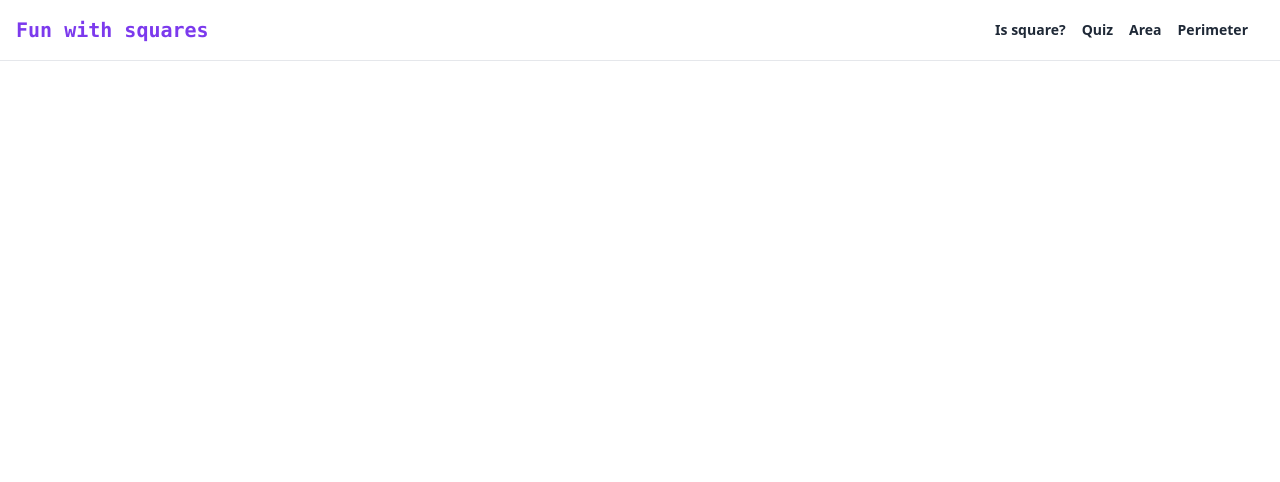
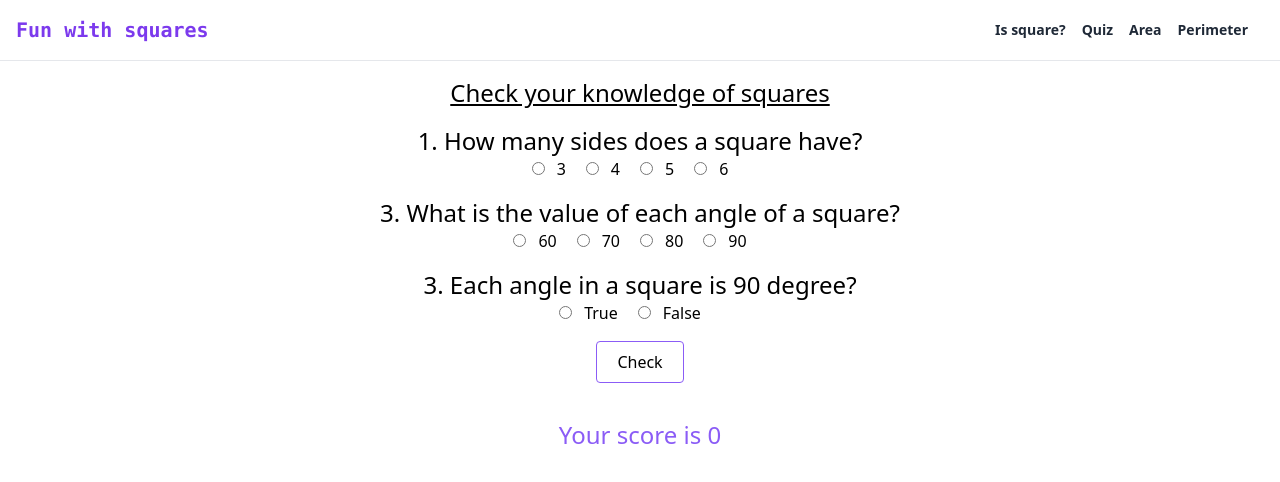
Before and after one commit to dpak1999/fun-with-squares, a React (Create React App) app: page /quiz in a window 1280 px wide. Shown: the top 482 px of the page. Built offline with nearby package versions, Linux system fonts and the light colour scheme.

Commit message:
add : quiz section

```diff
--- a/src/App.js
+++ b/src/App.js
@@ -3,6 +3,7 @@
 import { BrowserRouter, Routes, Route } from 'react-router-dom';
 import IsSquare from './components/IsSquare';
 import Navbar from './components/Navbar';
+import Quiz from './components/Quiz';
 
 function App() {
   return (
@@ -11,6 +12,7 @@ function App() {
         <Navbar />
         <Routes>
           <Route path="/square" element={<IsSquare />} />
+          <Route path="/quiz" element={<Quiz />} />
         </Routes>
       </BrowserRouter>
     </>
--- a/src/components/Navbar.js
+++ b/src/components/Navbar.js
@@ -19,7 +19,7 @@ const Navbar = () => {
               Is square?
             </Link>
             <Link
-              to="/"
+              to="/quiz"
               className="text-gray-800 text-sm font-semibold hover:text-purple-600 mr-4"
             >
               Quiz
--- /dev/null
+++ b/src/components/Quiz.js
@@ -0,0 +1,136 @@
+/** @format */
+
+import { useState } from 'react';
+
+const Quiz = () => {
+  const answers = ['4', '90', 'true'];
+  const [score, setScore] = useState(0);
+  const [state, setState] = useState({
+    q1: '',
+    q2: '',
+    q3: '',
+  });
+
+  const handleChange = (e) => {
+    const v = e.target.value;
+
+    setState({
+      ...state,
+      [e.target.name]: v,
+    });
+  };
+
+  const handleClick = () => {
+    let score = 0;
+    let index = 0;
+    const userAnswer = Object.values(state);
+
+    answers.forEach(() => {
+      if (userAnswer[index] === answers[index]) {
+        score++;
+      }
+      index++;
+    });
+    setScore(score);
+  };
+
+  return (
+    <div>
+      <h1 className="text-center text-2xl mt-4 underline">
+        Check your knowledge of squares
+      </h1>
+
+      <div className="mt-4">
+        <h2 className="text-2xl text-center">
+          1. How many sides does a square have?
+        </h2>
+
+        <div className="flex text-center flex-row justify-center">
+          <label className="mr-5">
+            <input type="radio" name="q1" value="3" onChange={handleChange} />
+            <span className="ml-3">3</span>
+          </label>
+          <label className="mr-5">
+            <input type="radio" name="q1" value="4" onChange={handleChange} />
+            <span className="ml-3">4</span>
+          </label>
+          <label className="mr-5">
+            <input type="radio" name="q1" value="5" onChange={handleChange} />
+            <span className="ml-3">5</span>
+          </label>
+          <label className="mr-5">
+            <input type="radio" name="q1" value="6" onChange={handleChange} />
+            <span className="ml-3">6</span>
+          </label>
+        </div>
+      </div>
+
+      <div className="mt-4">
+        <h2 className="text-2xl text-center">
+          3. What is the value of each angle of a square?
+        </h2>
+
+        <div className="flex text-center flex-row justify-center">
+          <label className="mr-5">
+            <input type="radio" name="q2" value="60" onChange={handleChange} />
+            <span className="ml-3">60</span>
+          </label>
+          <label className="mr-5">
+            <input type="radio" name="q2" value="70" onChange={handleChange} />
+            <span className="ml-3">70</span>
+          </label>
+          <label className="mr-5">
+            <input type="radio" name="q2" value="80" onChange={handleChange} />
+            <span className="ml-3">80</span>
+          </label>
+          <label className="mr-5">
+            <input type="radio" name="q2" value="90" onChange={handleChange} />
+            <span className="ml-3">90</span>
+          </label>
+        </div>
+      </div>
+
+      <div className="mt-4">
+        <h2 className="text-2xl text-center">
+          3. Each angle in a square is 90 degree?
+        </h2>
+
+        <div className="flex text-center flex-row justify-center">
+          <label className="mr-5">
+            <input
+              type="radio"
+              name="q3"
+              value="true"
+              onChange={handleChange}
+            />
+            <span className="ml-3">True</span>
+          </label>
+          <label className="mr-5">
+            <input
+              type="radio"
+              name="q3"
+              value="false"
+              onChange={handleChange}
+            />
+            <span className="ml-3">False</span>
+          </label>
+        </div>
+      </div>
+
+      <div className="text-center mt-4">
+        <button
+          onClick={handleClick}
+          className="border border-purple-500 rounded py-2 px-5 cursor-pointer hover:bg-purple-500 hover:text-white"
+        >
+          Check
+        </button>
+      </div>
+
+      <div className="text-center mt-9 text-2xl text-purple-500">
+        Your score is {score && score}
+      </div>
+    </div>
+  );
+};
+
+export default Quiz;
```
